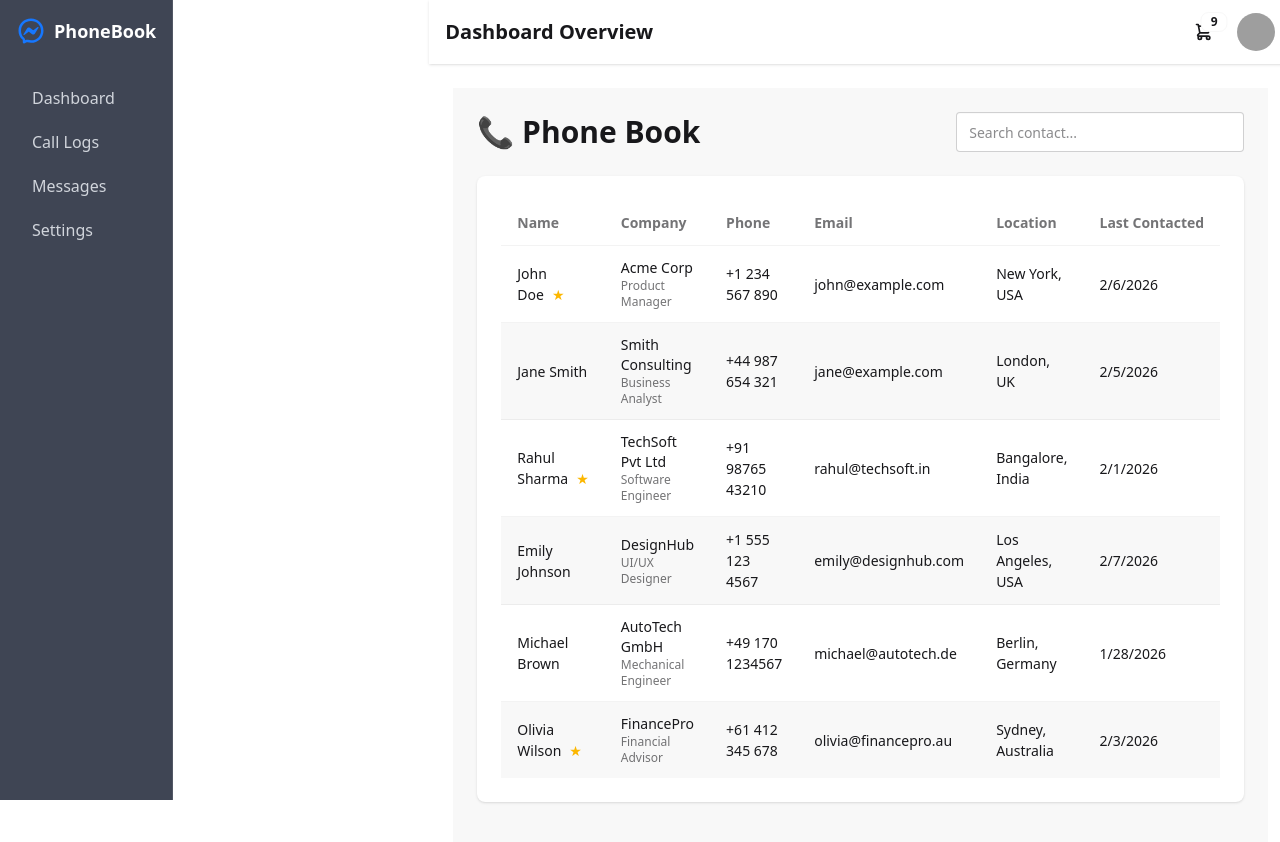
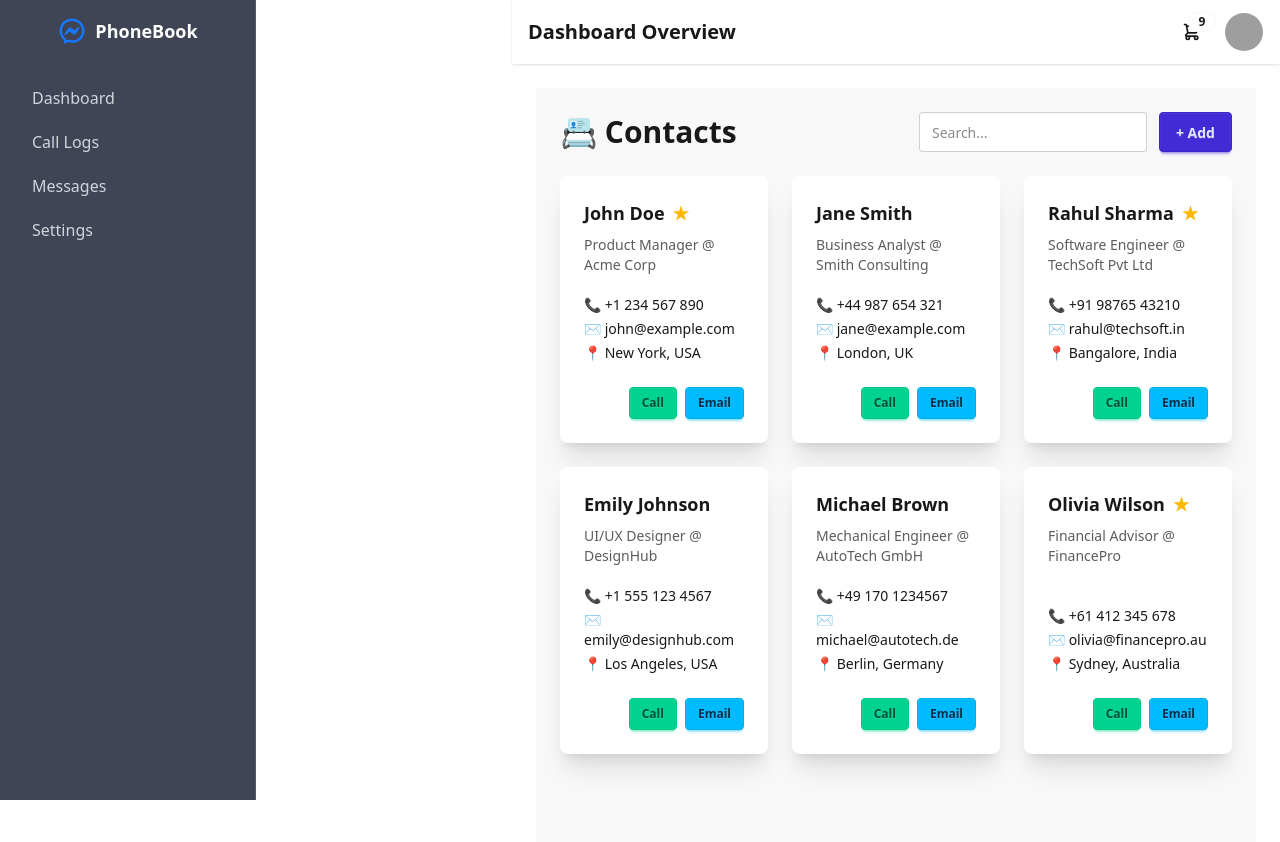
Before and after one commit to ratanchowdhury360/phonebook-dashboard-client, a React (Vite) app: page / in a window 1280 px wide. Shown: the top 842 px of the page. Built offline with nearby package versions, Linux system fonts and the light colour scheme; grey boxes are pictures that could not be loaded.

Commit message:
added more funtionality in the dashboard

```diff
--- a/src/Pages/Dashboard/Dashboard.jsx
+++ b/src/Pages/Dashboard/Dashboard.jsx
@@ -4,37 +4,45 @@ import useFetch from "../../hooks/useFetch";
 const Dashboard = () => {
   const { data, loading } = useFetch("/mock.json");
   const [search, setSearch] = useState("");
+  const [selected, setSelected] = useState(null);
 
-  if (loading) {
-    return <p className="p-6 text-center">Loading...</p>;
-  }
+  if (loading) return <p className="p-6 text-center">Loading...</p>;
 
   const contacts = data?.contacts?.filter((c) =>
     c.name.toLowerCase().includes(search.toLowerCase())
   );
 
   return (
-    <div className="min-h-screen bg-base-200 p-4 sm:p-6">
+    <div className="min-h-screen bg-base-200 p-6">
+
       {/* Header */}
-      <div className="flex flex-col sm:flex-row gap-4 sm:justify-between sm:items-center mb-6">
-        <h1 className="text-2xl sm:text-3xl font-bold">📞 Phone Book</h1>
-        <input
-          className="input input-bordered w-full sm:w-72"
-          placeholder="Search contact..."
-          value={search}
-          onChange={(e) => setSearch(e.target.value)}
-        />
+      <div className="flex justify-between items-center mb-6">
+        <h1 className="text-3xl font-bold">📇 Contacts</h1>
+
+        <div className="flex gap-3">
+          <input
+            className="input input-bordered"
+            placeholder="Search..."
+            value={search}
+            onChange={(e) => setSearch(e.target.value)}
+          />
+          <button className="btn btn-primary">+ Add</button>
+        </div>
       </div>
 
-      {/* ===== MOBILE VIEW (Cards) ===== */}
-      <div className="grid grid-cols-1 gap-4 md:hidden">
+      {/* Cards */}
+      <div className="grid md:grid-cols-3 gap-6">
         {contacts.map((c) => (
-          <div key={c.id} className="card bg-base-100 shadow">
-            <div className="card-body p-4">
-              <div className="flex justify-between items-start">
-                <h2 className="card-title text-lg">
+          <div
+            key={c.id}
+            className="card bg-base-100 shadow-xl hover:shadow-2xl transition cursor-pointer"
+            onClick={() => setSelected(c)}
+          >
+            <div className="card-body">
+              <div className="flex justify-between">
+                <h2 className="card-title">
                   {c.name}
-                  {c.favorite && <span className="ml-2 text-warning">★</span>}
+                  {c.favorite && <span className="text-warning">★</span>}
                 </h2>
               </div>
 
@@ -42,74 +50,47 @@ const Dashboard = () => {
                 {c.jobTitle} @ {c.company}
               </p>
 
-              <div className="mt-2 space-y-1 text-sm">
+              <div className="mt-3 space-y-1 text-sm">
                 <p>📞 {c.phone}</p>
                 <p>✉️ {c.email}</p>
-                <p>
-                  📍 {c.address.city}, {c.address.country}
-                </p>
+                <p>📍 {c.address.city}, {c.address.country}</p>
               </div>
 
-              <p className="text-xs opacity-60 mt-2">
-                Last contacted:{" "}
-                {new Date(c.lastContacted).toLocaleDateString()}
-              </p>
+              <div className="card-actions justify-end mt-4">
+                <a href={`tel:${c.phone}`} className="btn btn-sm btn-success">
+                  Call
+                </a>
+                <a
+                  href={`mailto:${c.email}`}
+                  className="btn btn-sm btn-info"
+                >
+                  Email
+                </a>
+              </div>
             </div>
           </div>
         ))}
-
-        {contacts.length === 0 && (
-          <p className="text-center opacity-60">No contacts found</p>
-        )}
       </div>
 
-      {/* ===== TABLET & DESKTOP VIEW (Table) ===== */}
-      <div className="hidden md:block card bg-base-100 shadow">
-        <div className="card-body overflow-x-auto">
-          <table className="table table-zebra w-full">
-            <thead>
-              <tr>
-                <th>Name</th>
-                <th>Company</th>
-                <th>Phone</th>
-                <th>Email</th>
-                <th>Location</th>
-                <th>Last Contacted</th>
-              </tr>
-            </thead>
-            <tbody>
-              {contacts.map((c) => (
-                <tr key={c.id}>
-                  <td className="font-medium">
-                    {c.name}
-                    {c.favorite && (
-                      <span className="ml-2 text-warning">★</span>
-                    )}
-                  </td>
-                  <td>
-                    <div className="text-sm font-medium">{c.company}</div>
-                    <div className="text-xs opacity-60">{c.jobTitle}</div>
-                  </td>
-                  <td>{c.phone}</td>
-                  <td>{c.email}</td>
-                  <td>
-                    {c.address.city}, {c.address.country}
-                  </td>
-                  <td>
-                    {new Date(c.lastContacted).toLocaleDateString()}
-                  </td>
-                </tr>
-              ))}
-            </tbody>
-          </table>
+      {/* Modal */}
+      {selected && (
+        <div className="modal modal-open">
+          <div className="modal-box">
+            <h3 className="font-bold text-lg">{selected.name}</h3>
+            <p className="py-1">{selected.jobTitle}</p>
+            <p>Company: {selected.company}</p>
+            <p>Website: {selected.website}</p>
+            <p>Birthday: {selected.birthday}</p>
+            <p>Notes: {selected.notes}</p>
 
-          {contacts.length === 0 && (
-            <p className="text-center opacity-60 py-6">
-              No contacts found
-            </p>
-          )}
+            <div className="modal-action">
+              <button className="btn" onClick={() => setSelected(null)}>
+                Close
+              </button>
+            </div>
+          </div>
         </div>
-      </div>
+      )}
     </div>
   );
 };
```
